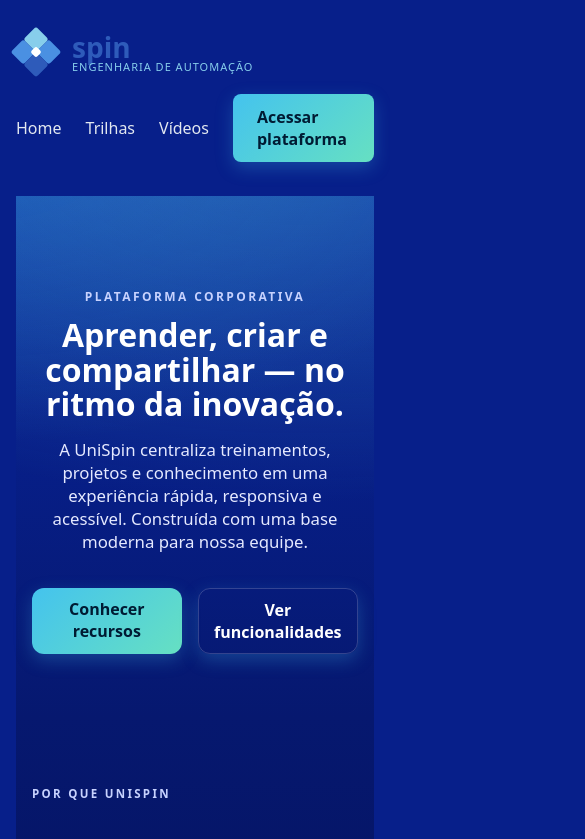
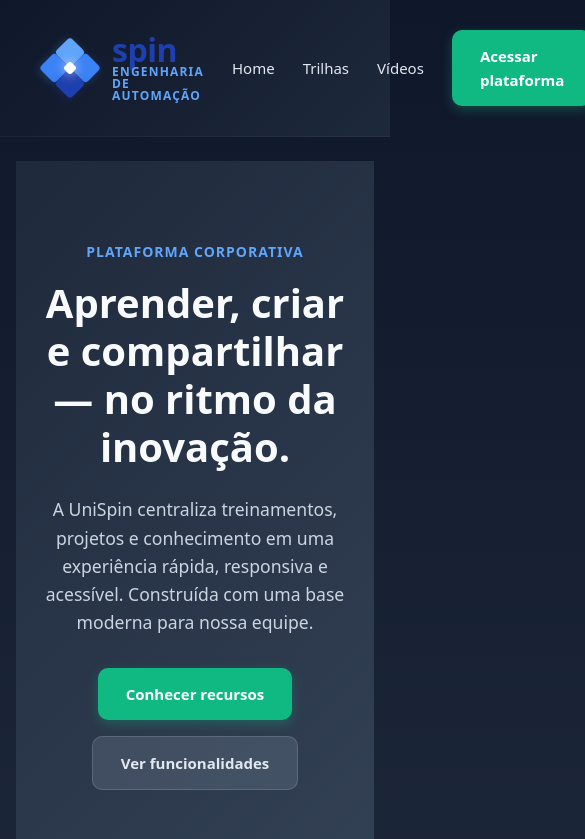
Before and after one commit to 4isaque4/UniSpin, a React (Vite) app in the folder apps/web/: page / in a window 390 px wide. Shown: the top 839 px of the page, 585 px wide, since content can reach past the window. Built offline with nearby package versions, Linux system fonts and the light colour scheme; no server answers.

Commit message:
Melhoria na logo da SPIN e harmonização das cores do site - Logo otimizada com tamanho maior e cores profissionais - Paleta de cores harmoniosa sem contrastes bruscos - Header sticky com navegação fluida - Transições suaves e hover effects elegantes - Layout responsivo e visual moderno

```diff
--- a/apps/web/src/components/Header.jsx
+++ b/apps/web/src/components/Header.jsx
@@ -13,20 +13,20 @@ export default function Header() {
     <header className="nav">
       <div className="container">
         <Link to="/" className="logo">
-          {/* Logo da SPIN simplificada */}
-          <div style={{ display: "flex", alignItems: "center", gap: "16px" }}>
-            {/* Diamante da SPIN */}
+          {/* Logo da SPIN elegante */}
+          <div style={{ display: "flex", alignItems: "center", gap: "20px" }}>
+            {/* Diamante da SPIN otimizado */}
             <div style={{
-              width: "40px",
-              height: "40px",
+              width: "48px",
+              height: "48px",
               position: "relative",
               display: "flex",
               alignItems: "center",
               justifyContent: "center"
             }}>
               <div style={{
-                width: "36px",
-                height: "36px",
+                width: "44px",
+                height: "44px",
                 transform: "rotate(45deg)",
                 position: "relative"
               }}>
@@ -35,51 +35,56 @@ export default function Header() {
                   position: "absolute",
                   top: "0",
                   left: "0",
-                  width: "18px",
-                  height: "18px",
-                  backgroundColor: "#87CEEB",
-                  borderRadius: "3px"
+                  width: "22px",
+                  height: "22px",
+                  backgroundColor: "#60A5FA",
+                  borderRadius: "4px",
+                  boxShadow: "0 2px 8px rgba(96, 165, 250, 0.3)"
                 }}></div>
                 {/* Quadrado superior direito - azul médio */}
                 <div style={{
                   position: "absolute",
                   top: "0",
                   right: "0",
-                  width: "18px",
-                  height: "18px",
-                  backgroundColor: "#4A90E2",
-                  borderRadius: "3px"
+                  width: "22px",
+                  height: "22px",
+                  backgroundColor: "#3B82F6",
+                  borderRadius: "4px",
+                  boxShadow: "0 2px 8px rgba(59, 130, 246, 0.3)"
                 }}></div>
                 {/* Quadrado inferior esquerdo - azul médio */}
                 <div style={{
                   position: "absolute",
                   bottom: "0",
                   left: "0",
-                  width: "18px",
-                  height: "18px",
-                  backgroundColor: "#4A90E2",
-                  borderRadius: "3px"
+                  width: "22px",
+                  height: "22px",
+                  backgroundColor: "#3B82F6",
+                  borderRadius: "4px",
+                  boxShadow: "0 2px 8px rgba(59, 130, 246, 0.3)"
                 }}></div>
                 {/* Quadrado inferior direito - azul escuro */}
                 <div style={{
                   position: "absolute",
                   bottom: "0",
                   right: "0",
-                  width: "18px",
-                  height: "18px",
-                  backgroundColor: "#2E5BBA",
-                  borderRadius: "3px"
+                  width: "22px",
+                  height: "22px",
+                  backgroundColor: "#1E40AF",
+                  borderRadius: "4px",
+                  boxShadow: "0 2px 8px rgba(30, 64, 175, 0.3)"
                 }}></div>
-                {/* Centro branco */}
+                {/* Centro branco com brilho */}
                 <div style={{
                   position: "absolute",
                   top: "50%",
                   left: "50%",
-                  width: "8px",
-                  height: "8px",
+                  width: "10px",
+                  height: "10px",
                   backgroundColor: "white",
-                  borderRadius: "2px",
-                  transform: "translate(-50%, -50%)"
+                  borderRadius: "3px",
+                  transform: "translate(-50%, -50%)",
+                  boxShadow: "0 0 12px rgba(255, 255, 255, 0.8)"
                 }}></div>
               </div>
             </div>
@@ -87,20 +92,21 @@ export default function Header() {
             {/* Texto da logo */}
             <div style={{ display: "flex", flexDirection: "column", alignItems: "flex-start" }}>
               <span style={{
-                fontSize: "28px",
-                fontWeight: "700",
-                color: "#2E5BBA",
-                lineHeight: "1"
+                fontSize: "32px",
+                fontWeight: "800",
+                color: "#1E40AF",
+                lineHeight: "1",
+                letterSpacing: "-0.5px"
               }}>
                 spin
               </span>
               <span style={{
-                fontSize: "11px",
-                fontWeight: "500",
-                color: "#87CEEB",
+                fontSize: "12px",
+                fontWeight: "600",
+                color: "#60A5FA",
                 lineHeight: "1",
                 textTransform: "uppercase",
-                letterSpacing: "1px"
+                letterSpacing: "1.2px"
               }}>
                 Engenharia de Automação
               </span>
@@ -108,22 +114,43 @@ export default function Header() {
           </div>
         </Link>
 
-        <nav style={{ display: "flex", alignItems: "center", gap: "24px" }}>
-          <NavLink to="/" style={{ color: "#E2E8F0", textDecoration: "none", fontWeight: "500" }}>
+        <nav style={{ display: "flex", alignItems: "center", gap: "28px" }}>
+          <NavLink to="/" style={{
+            color: "#E2E8F0",
+            textDecoration: "none",
+            fontWeight: "500",
+            fontSize: "15px",
+            transition: "color 0.2s ease"
+          }}>
             Home
           </NavLink>
-          <NavLink to={trilhasTo} style={{ color: "#E2E8F0", textDecoration: "none", fontWeight: "500" }}>
+          <NavLink to={trilhasTo} style={{
+            color: "#E2E8F0",
+            textDecoration: "none",
+            fontWeight: "500",
+            fontSize: "15px",
+            transition: "color 0.2s ease"
+          }}>
             Trilhas
           </NavLink>
-          <NavLink to={videosTo} style={{ color: "#E2E8F0", textDecoration: "none", fontWeight: "500" }}>
+          <NavLink to={videosTo} style={{
+            color: "#E2E8F0",
+            textDecoration: "none",
+            fontWeight: "500",
+            fontSize: "15px",
+            transition: "color 0.2s ease"
+          }}>
             Vídeos
           </NavLink>
           <Link to={ctaTo} className="btn" style={{
             backgroundColor: "#10B981",
             border: "none",
-            padding: "12px 24px",
-            borderRadius: "8px",
-            fontWeight: "600"
+            padding: "14px 28px",
+            borderRadius: "10px",
+            fontWeight: "600",
+            fontSize: "15px",
+            boxShadow: "0 4px 12px rgba(16, 185, 129, 0.3)",
+            transition: "all 0.2s ease"
           }}>
             Acessar plataforma
           </Link>
--- a/apps/web/src/styles/global.css
+++ b/apps/web/src/styles/global.css
@@ -1,84 +1,146 @@
-/* Reset suave + base */
+/* Reset e base */
 * { box-sizing: border-box; }
-html, body, #root { height: 100%; }
 body {
   margin: 0;
-  color: var(--ink);
-  background: var(--primary-900);
-  font-family: ui-sans-serif, system-ui, -apple-system, Segoe UI, Roboto, Ubuntu, Cantarell, Noto Sans, "Helvetica Neue", Arial;
+  font-family: system-ui, -apple-system, BlinkMacSystemFont, 'Segoe UI', Roboto, sans-serif;
+  background: linear-gradient(180deg, #0F172A 0%, #1E293B 50%, #334155 100%);
+  color: #E2E8F0;
+  line-height: 1.6;
 }
-a { color: inherit; text-decoration: none; }
-.container { max-width: 1120px; margin-inline: auto; padding: 0 16px; }
 
-/* Utilitários simples */
+/* Container e layout */
+.container {
+  max-width: 1200px;
+  margin: 0 auto;
+  padding: 0 24px;
+}
+
+/* Header e navegação */
+.nav {
+  background: linear-gradient(135deg, #0F172A 0%, #1E293B 100%);
+  padding: 20px 0;
+  border-bottom: 1px solid rgba(148, 163, 184, 0.1);
+  position: sticky;
+  top: 0;
+  z-index: 100;
+}
+
+.nav .container {
+  display: flex;
+  justify-content: space-between;
+  align-items: center;
+}
+
+.logo {
+  text-decoration: none;
+  display: flex;
+  align-items: center;
+}
+
+.logo:hover {
+  transform: scale(1.02);
+  transition: transform 0.2s ease;
+}
+
+/* Hero section */
+.hero {
+  background: linear-gradient(135deg, #1E293B 0%, #334155 100%);
+  padding: 80px 0;
+  text-align: center;
+}
+
+.eyebrow {
+  color: #60A5FA;
+  font-size: 14px;
+  font-weight: 600;
+  text-transform: uppercase;
+  letter-spacing: 1px;
+  margin-bottom: 16px;
+  display: block;
+}
+
+.hero h1 {
+  font-size: 3.5rem;
+  font-weight: 800;
+  margin: 0 0 24px 0;
+  color: #F8FAFC;
+  line-height: 1.2;
+}
+
+.lead {
+  font-size: 1.25rem;
+  color: #CBD5E1;
+  margin: 0 0 32px 0;
+  max-width: 600px;
+  margin-left: auto;
+  margin-right: auto;
+}
+
+.pill {
+  display: flex;
+  gap: 16px;
+  justify-content: center;
+  flex-wrap: wrap;
+}
+
+/* Botões */
 .btn {
-  --bg: var(--accent-cyan);
-  --bg2: var(--accent-teal);
-  background: linear-gradient(135deg, var(--bg), var(--bg2));
-  color: #001b33;
-  padding: 10px 14px;
-  border-radius: 12px;
-  border: 0;
+  display: inline-block;
+  padding: 14px 28px;
+  background: #10B981;
+  color: white;
+  text-decoration: none;
+  border-radius: 10px;
   font-weight: 600;
+  font-size: 15px;
+  border: none;
   cursor: pointer;
-  box-shadow: 0 6px 18px rgba(68,195,238,.25);
-  transition: transform .15s ease, box-shadow .15s ease;
+  transition: all 0.2s ease;
+  box-shadow: 0 4px 12px rgba(16, 185, 129, 0.3);
 }
-.btn:hover { transform: translateY(-1px); box-shadow: 0 10px 26px rgba(68,195,238,.35); }
+
+.btn:hover {
+  transform: translateY(-2px);
+  box-shadow: 0 8px 20px rgba(16, 185, 129, 0.4);
+}
+
 .btn.secondary {
-  background: transparent; color: var(--ink); border: 1px solid rgba(255,255,255,.18);
+  background: rgba(148, 163, 184, 0.2);
+  color: #E2E8F0;
+  border: 1px solid rgba(148, 163, 184, 0.3);
+  box-shadow: none;
 }
-.btn.secondary:hover { background: rgba(255,255,255,.06); }
+
+.btn.secondary:hover {
+  background: rgba(148, 163, 184, 0.3);
+  border-color: rgba(148, 163, 184, 0.5);
+  transform: translateY(-1px);
+}
+
+/* Features section */
+.features {
+  background: linear-gradient(180deg, #334155 0%, #475569 100%);
+  padding: 80px 0;
+}
 
 .kicker {
-  color: var(--muted);
-  font-weight: 700;
-  letter-spacing: .2em;
+  color: #60A5FA;
+  font-size: 14px;
+  font-weight: 600;
   text-transform: uppercase;
-  font-size: .72rem;
+  letter-spacing: 1px;
+  margin-bottom: 16px;
+  display: block;
+  text-align: center;
 }
 
-/* Header */
-.header {
-  position: sticky;
-  top: 0;
-  backdrop-filter: saturate(180%) blur(6px);
-  background: linear-gradient(180deg, rgba(7,31,138,.9), rgba(7,31,138,.6) 70%, transparent);
-  border-bottom: 1px solid rgba(255,255,255,.06);
+.features h2 {
+  font-size: 2.5rem;
+  font-weight: 700;
+  margin: 0 0 48px 0;
+  color: #F8FAFC;
+  text-align: center;
 }
-.nav { display: flex; align-items: center; justify-content: space-between; padding: 10px 0; }
-.brand { display: flex; gap: 10px; align-items: center; }
-.wordmark { font-weight: 700; letter-spacing: .2px; font-size: 18px; }
-
-/* Hero */
-.hero {
-  position: relative;
-  padding: 88px 0 64px;
-  background:
-    radial-gradient(1200px 600px at 80% -10%, rgba(102,224,194,.25), transparent 60%),
-    radial-gradient(900px 500px at -10% -10%, rgba(68,195,238,.25), transparent 60%),
-    linear-gradient(180deg, var(--primary-800), var(--primary-900) 45%, var(--primary-950));
-}
-.heroGrid { display: grid; grid-template-columns: 1.05fr .95fr; gap: 32px; }
-.eyebrow { color: var(--muted); text-transform: uppercase; font-weight: 700; letter-spacing: .2em; font-size: .75rem; }
-.hero h1 { font-size: clamp(2rem, 4vw, 3rem); line-height: 1.08; margin: 12px 0 16px; }
-.lead { color: #e5e9ff; max-width: 48ch; font-size: 1.05rem; }
-.pill { display: inline-flex; gap: 8px; margin-top: 18px; }
-.heroCard {
-  background: linear-gradient(135deg, rgba(255,255,255,.06), rgba(255,255,255,.02));
-  border: 1px solid rgba(255,255,255,.12);
-  border-radius: 18px; padding: 14px;
-  box-shadow: 0 8px 30px rgba(0,0,0,.25);
-}
-.badge { display: inline-flex; align-items: center; gap: 8px; padding: 6px 10px; border-radius: 999px;
-  background: rgba(255,255,255,.08); border: 1px solid rgba(255,255,255,.14); backdrop-filter: blur(4px); }
-
-/* Features */
-.features { padding: 56px 0; background: linear-gradient(180deg, var(--primary-950), #040b4b); }
-.grid { display: grid; grid-template-columns: repeat(3, minmax(0,1fr)); gap: 16px; }
-.card { background: var(--card); border: 1px solid var(--card-border); border-radius: 16px; padding: 16px; }
-.card h3 { margin: 4px 0 4px; font-size: 1.05rem; }
-.card p { margin: 0; color: #c9d3ff; }
 
 /* Grid responsivo para cards */
 .grid {
@@ -115,8 +177,57 @@ a { color: inherit; text-decoration: none; }
     grid-template-columns: 1fr;
     max-width: 100%;
   }
+
+  .hero h1 {
+    font-size: 2.5rem;
+  }
+
+  .lead {
+    font-size: 1.1rem;
+  }
 }
 
 /* CTA e Footer */
-.ctaStrip { padding: 36px 0; border-top: 1px solid rgba(255,255,255,.08); background: linear-gradient(180deg, #040b4b, #02083a); }
-.footer { padding: 28px 0; color: #aab4ff; background: #02083a; border-top: 1px solid rgba(255,255,255,.06); }
+.ctaStrip {
+  padding: 60px 0;
+  border-top: 1px solid rgba(148, 163, 184, 0.1);
+  background: linear-gradient(135deg, #475569 0%, #64748B 100%);
+  text-align: center;
+}
+
+.footer {
+  padding: 40px 0;
+  color: #CBD5E1;
+  background: linear-gradient(135deg, #64748B 0%, #475569 100%);
+  border-top: 1px solid rgba(148, 163, 184, 0.1);
+}
+
+/* Cards */
+.card {
+  background: linear-gradient(135deg, rgba(255,255,255,.08), rgba(255,255,255,.03));
+  border: 1px solid rgba(148, 163, 184, 0.1);
+  border-radius: 16px;
+  padding: 24px;
+  width: 100%;
+  max-width: 400px;
+  transition: all 0.3s ease;
+}
+
+.card:hover {
+  transform: translateY(-4px);
+  box-shadow: 0 20px 40px rgba(0,0,0,0.2);
+  border-color: rgba(148, 163, 184, 0.2);
+}
+
+.card h3 {
+  margin: 0 0 12px 0;
+  font-size: 1.25rem;
+  font-weight: 700;
+  color: #F8FAFC;
+}
+
+.card p {
+  margin: 0;
+  color: #CBD5E1;
+  line-height: 1.6;
+}
```
